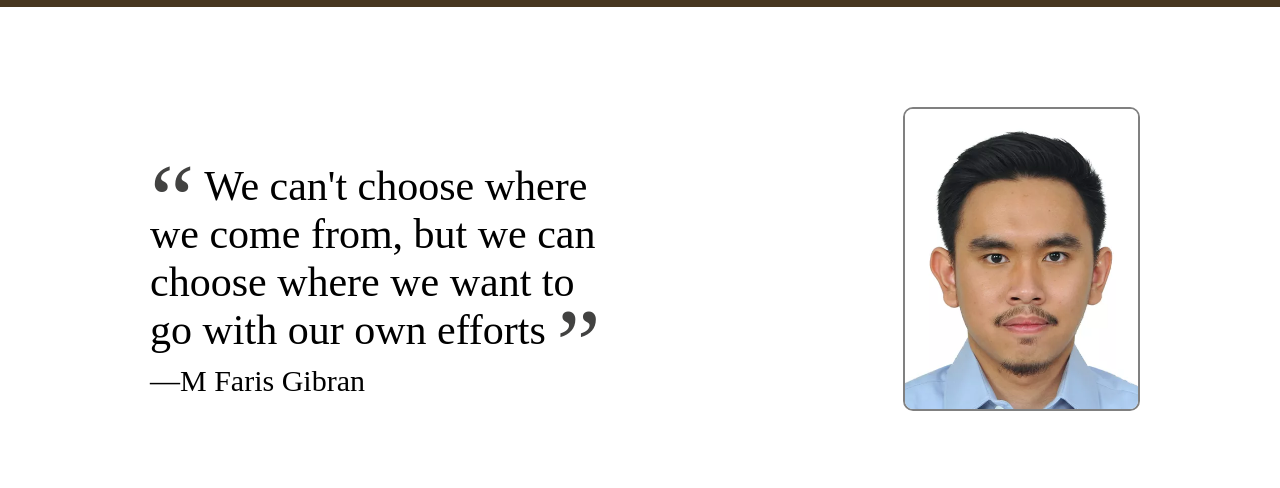
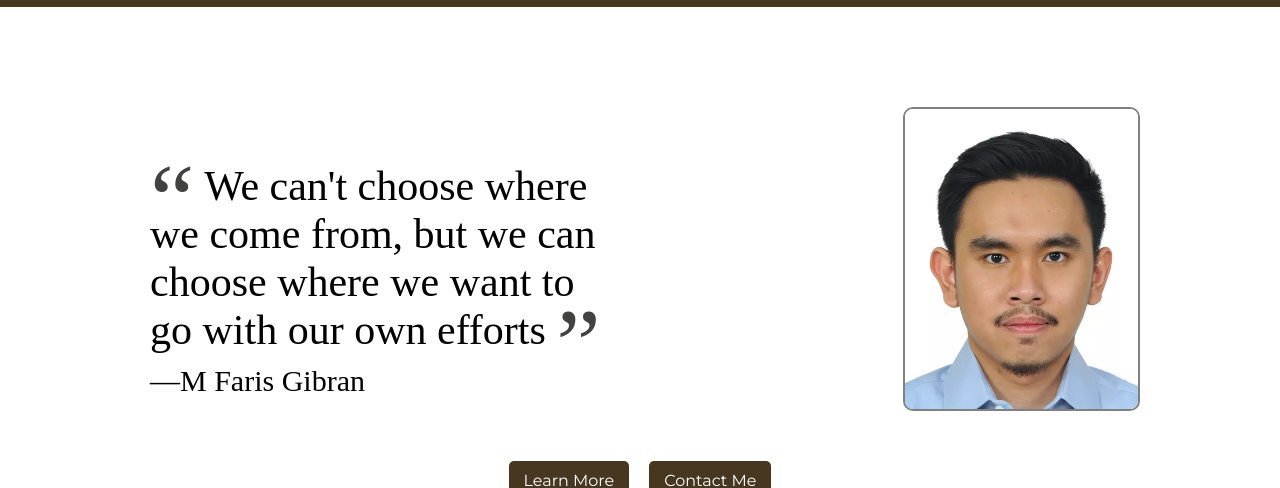
Before and after one commit to mfarisgibran/mfarisgibran-web, a plain HTML site: page index.html in a window 1280 px wide. Shown: the part 58-546 px from the top of the page. Drawn offline with Linux system fonts and the light colour scheme.

Commit message:
Implement buttons for call to actions

```diff
--- a/index.css
+++ b/index.css
@@ -1,7 +1,7 @@
 /* Global */
 body {
   margin: 0;
-  font-family: "Montserrat", sans-serif;
+  font-family: 'Montserrat', sans-serif;
 }
 
 a {
@@ -33,6 +33,20 @@ a {
 
 .navigation a {
   color: #ffffff;
+}
+
+.buttons {
+  display: flex;
+  justify-content: center;
+  margin: 50px 0;
+}
+
+.button {
+  background-color: #473720;
+  padding: 10px 15px;
+  border-radius: 5px;
+  color: #ffffff;
+  margin: 0 10px;
 }
 
 /* Mobile */
--- a/index.html
+++ b/index.html
@@ -43,6 +43,11 @@
         <img src="images/mfarisgibran.webp" alt="M Faris Gibran" />
       </section>
 
+      <section class="buttons">
+        <a class="button" href="/about">Learn More</a>
+        <a class="button" href="/contact">Contact Me</a>
+      </section>
+
       <section class="roles">
         <div class="section-heading">
           <h1>Current Roles</h1>
```
